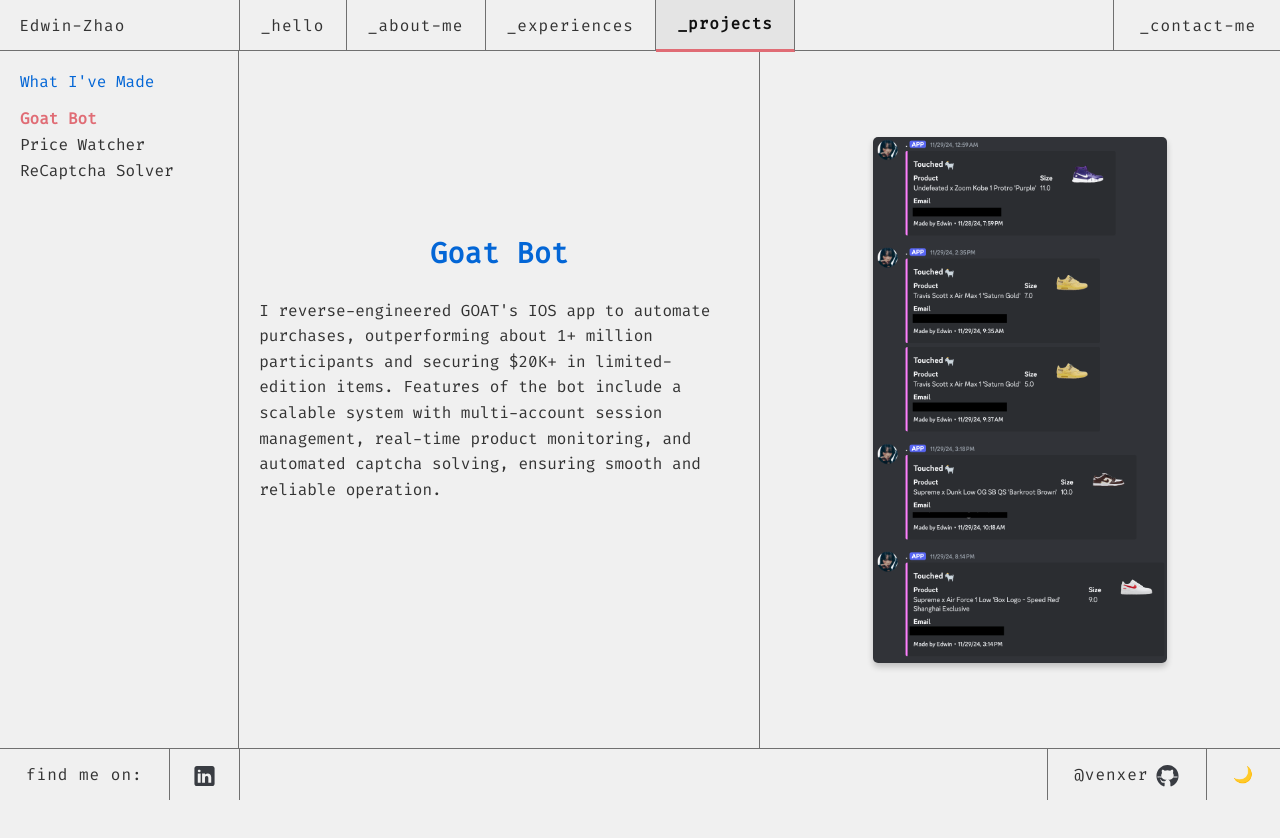
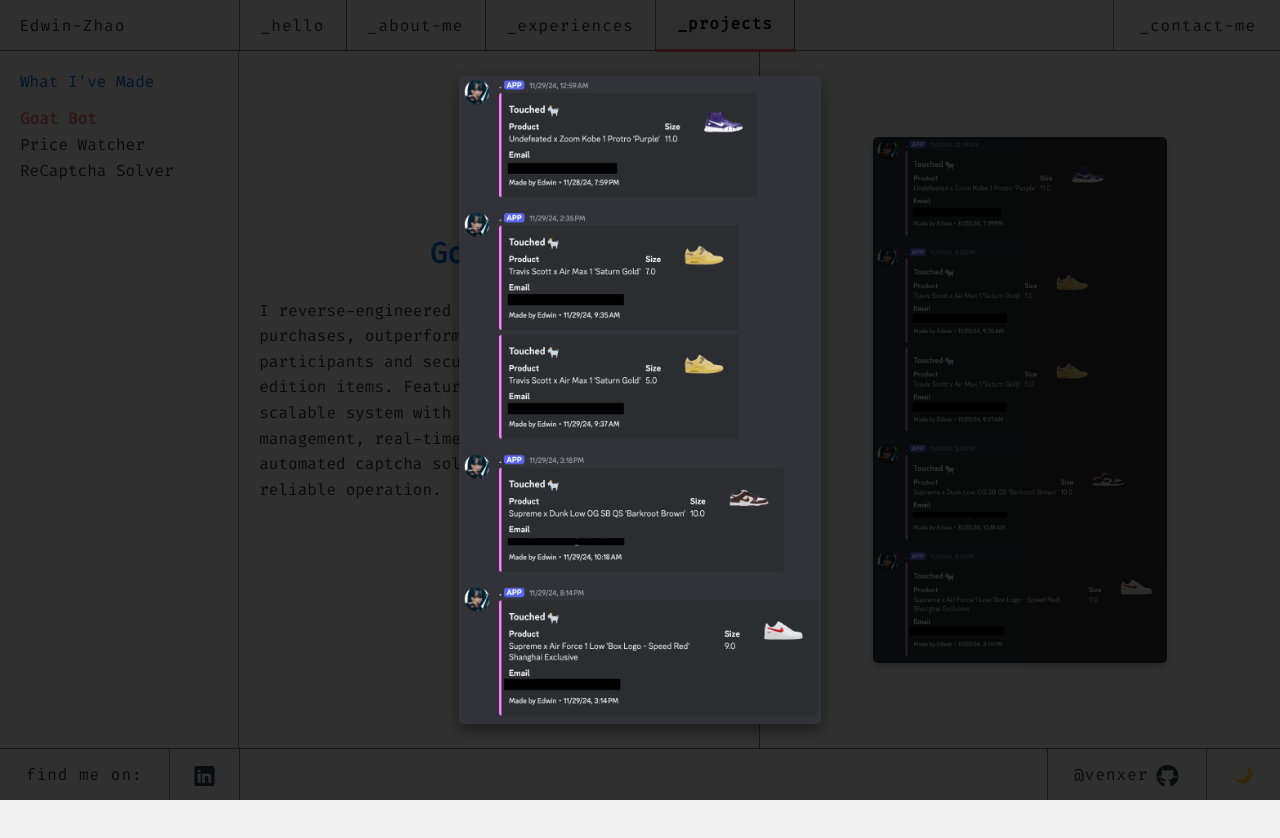
Before and after one commit to venxer/portfoliov2, a React (Create React App) app: page /projects in a window 1280 px wide. Both pictures are taken after a click on the picture 1020 px from the left and 400 px from the top of the page. Shown: the top 838 px of the page. Built offline with nearby package versions, Linux system fonts and the light colour scheme.

Commit message:
fixed image display and added image modal

```diff
--- a/src/components/Projects.jsx
+++ b/src/components/Projects.jsx
@@ -16,9 +16,27 @@
 
 const Projects = ({ theme }) => {
   const [activeSection, setActiveSection] = useState("Goat Bot");
+  const [enlargedImage, setEnlargedImage] = useState(null);
+  const [isWideImage, setIsWideImage] = useState(false);
 
   const handleSectionClick = (section) => {
     setActiveSection(section);
+  };
+
+  const handleImageClick = (imgSrc) => {
+    // Create a new image object to check dimensions
+    const img = new Image();
+    img.onload = () => {
+      // Check if image width is greater than 1500px
+      setIsWideImage(img.width > 1300);
+      setEnlargedImage(imgSrc);
+    };
+    img.src = imgSrc;
+  };
+
+  const handleCloseModal = () => {
+    setEnlargedImage(null);
+    setIsWideImage(false);
   };
 
   const content = {
@@ -62,6 +80,7 @@
                   src={img}
                   alt={`${activeSection} image ${index + 1}`}
                   className="contentImage"
+                  onClick={() => handleImageClick(img)}
                 />
               </div>
             ))
@@ -71,10 +90,25 @@
               src={content[activeSection].images[0]}
               alt={activeSection}
               className="contentImage"
+              onClick={() => handleImageClick(content[activeSection].images[0])}
             />
           )
         ) : null}
       </div>
+
+      {/* Image Modal */}
+      {enlargedImage && (
+        <div className="imageModal" onClick={handleCloseModal}>
+          <div className="modalContent">
+            <img
+              onClick={(e) => e.stopPropagation()}
+              src={enlargedImage}
+              alt="Enlarged view"
+              className={isWideImage ? "wideImage" : "normalImage"}
+            />
+          </div>
+        </div>
+      )}
     </div>
   );
 };
--- a/src/styles/projects.css
+++ b/src/styles/projects.css
@@ -103,6 +103,12 @@
     max-height: 80%;
     border-radius: 5px;
     box-shadow: 0 4px 6px rgba(0, 0, 0, 0.2);
+    cursor: pointer;
+    transition: transform 0.2s ease;
+  }
+
+  .contentImage:hover {
+    transform: scale(1.05);
   }
 
   /* TaskBar components in light theme */
@@ -168,3 +174,64 @@
     align-self: center; /* Center the image horizontally */
     max-height: 350px;
   }
+
+  /* Modal overlay */
+  .imageModal {
+    position: fixed;
+    top: 0;
+    left: 0;
+    width: 100vw;
+    height: 100vh;
+    background-color: rgba(0, 0, 0, 0.8);
+    display: flex;
+    justify-content: center;
+    align-items: center;
+    z-index: 1000;
+    animation: fadeIn 0.2s ease;
+  }
+
+  @keyframes fadeIn {
+    from { opacity: 0; }
+    to { opacity: 1; }
+  }
+
+  /* Modal content */
+  .modalContent {
+    /* max-width: 90%; */
+    /* max-height: 90%; */
+    animation: zoomIn 0.2s ease;
+    display: flex;
+    justify-content: center;
+    align-items: center;
+  }
+
+  @keyframes zoomIn {
+    from { transform: scale(0.5); }
+    to { transform: scale(1); }
+  }
+
+  /* Base styles for all modal images */
+  .modalContent img {
+    user-select: none;
+    max-height: 90vh;
+    border-radius: 5px;
+    box-shadow: 0 5px 15px rgba(0, 0, 0, 0.5);
+    object-fit: contain;
+  }
+
+  /* Style for wide images (> 1300px) */
+  .modalContent img.wideImage {
+    max-width: 70%; /* Scaled down */
+  }
+
+  /* Style for normal images (<= 1300px) */
+  .modalContent img.normalImage {
+    max-width: 90%; /* Larger maximum width */
+  }
+
+  /* For smaller screens, use full width for all images */
+  @media (max-width: 768px) {
+    .modalContent img {
+      max-width: 95%;
+    }
+  }
```
